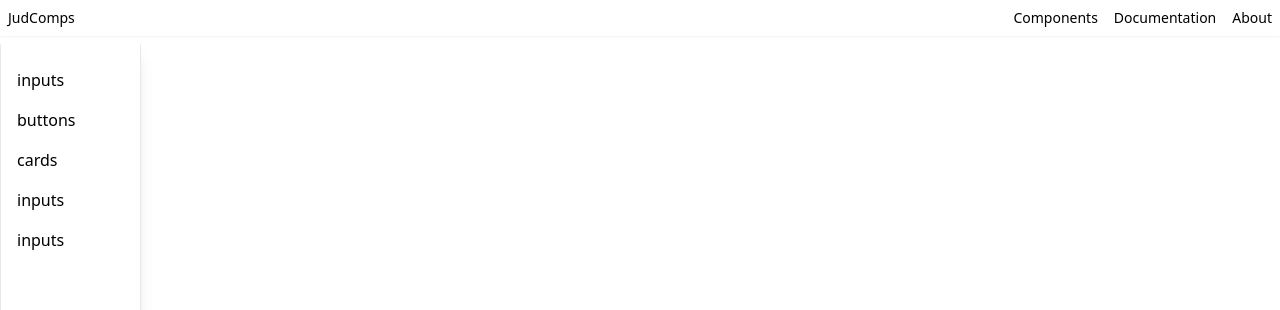
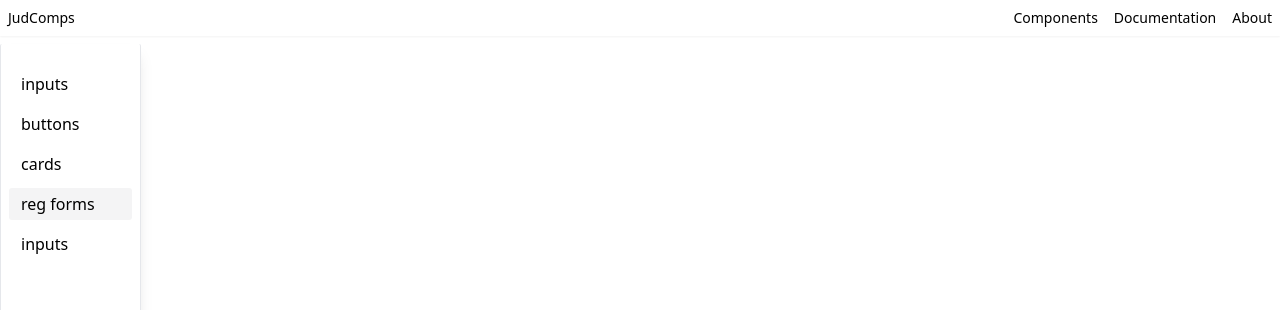
Before and after one commit to judahtc/JulohComponents-Tailwind, an Angular app: page / in a window 1280 px wide. Shown: the top 310 px of the page. Built offline with nearby package versions, Linux system fonts and the light colour scheme.

Commit message:
feat: added navigation background to the sidebar

```diff
--- a/src/app/app.routes.ts
+++ b/src/app/app.routes.ts
@@ -3,6 +3,7 @@ import { ButtonComponent } from './button/button.component';
 import { InputsComponent } from './inputs/inputs.component';
 import { CardComponent } from './card/card.component';
 import { PortalComponent } from './portal/portal.component';
+import { RegistrationFormsComponent } from './registration-forms/registration-forms.component';
 
 export const routes: Routes = [
   {
@@ -12,6 +13,7 @@ export const routes: Routes = [
       { path: 'card', component: CardComponent },
       { path: 'button', component: ButtonComponent },
       { path: 'inputs', component: InputsComponent },
+      { path: 'reg', component: RegistrationFormsComponent },
     ],
   },
   { path: '', component: PortalComponent },
--- a/src/app/inputs/inputs.component.html
+++ b/src/app/inputs/inputs.component.html
@@ -74,76 +74,8 @@
       <span class="text-gray-500 sm:text-sm">$</span>
     </div>
     <input type="text" name="price" id="price"
-      class="block  rounded-md border-0 py-1.5 pl-7 pr-20 text-gray-900 ring-1 ring-inset ring-gray-300 placeholder:text-gray-400 focus:ring-2 focus:ring-inset focus:ring-indigo-600 sm:text-sm sm:leading-6"
+      class="block  rounded-md  py-1.5 pl-7 pr-20 text-gray-900 ring-1 ring-inset ring-gray-300 placeholder:text-gray-400  sm:text-sm sm:leading-6 focus:outline-none"
       placeholder="0.00">
 
   </div>
 </div>
-
-
-<div>
-  <label id="listbox-label" class="block text-sm font-medium leading-6 text-gray-900">Assigned to</label>
-  <div class="relative mt-2">
-    <button type="button"
-      class="relative w-full cursor-default rounded-md bg-white py-1.5 pl-3 pr-10 text-left text-gray-900 shadow-sm ring-1 ring-inset ring-gray-300 focus:outline-none focus:ring-2 focus:ring-indigo-500 sm:text-sm sm:leading-6"
-      aria-haspopup="listbox" aria-expanded="true" aria-labelledby="listbox-label">
-      <span class="flex items-center">
-        <img
-          src="https://images.unsplash.com/photo-1472099645785-5658abf4ff4e?ixlib=rb-1.2.1&ixid=eyJhcHBfaWQiOjEyMDd9&auto=format&fit=facearea&facepad=2&w=256&h=256&q=80"
-          alt="" class="h-5 w-5 flex-shrink-0 rounded-full">
-        <span class="ml-3 block truncate">Tom Cook</span>
-      </span>
-      <span class="pointer-events-none absolute inset-y-0 right-0 ml-3 flex items-center pr-2">
-        <svg class="h-5 w-5 text-gray-400" viewBox="0 0 20 20" fill="currentColor" aria-hidden="true">
-          <path fill-rule="evenodd"
-            d="M10 3a.75.75 0 01.55.24l3.25 3.5a.75.75 0 11-1.1 1.02L10 4.852 7.3 7.76a.75.75 0 01-1.1-1.02l3.25-3.5A.75.75 0 0110 3zm-3.76 9.2a.75.75 0 011.06.04l2.7 2.908 2.7-2.908a.75.75 0 111.1 1.02l-3.25 3.5a.75.75 0 01-1.1 0l-3.25-3.5a.75.75 0 01.04-1.06z"
-            clip-rule="evenodd" />
-        </svg>
-      </span>
-    </button>
-
-    <!--
-      Select popover, show/hide based on select state.
-
-      Entering: ""
-        From: ""
-        To: ""
-      Leaving: "transition ease-in duration-100"
-        From: "opacity-100"
-        To: "opacity-0"
-    -->
-    <ul
-      class="absolute z-10 mt-1 max-h-56 w-full overflow-auto rounded-md bg-white py-1 text-base shadow-lg ring-1 ring-black ring-opacity-5 focus:outline-none sm:text-sm"
-      tabindex="-1" role="listbox" aria-labelledby="listbox-label" aria-activedescendant="listbox-option-3">
-      <!--
-        Select option, manage highlight styles based on mouseenter/mouseleave and keyboard navigation.
-
-        Highlighted: "bg-indigo-600 text-white", Not Highlighted: "text-gray-900"
-      -->
-      <li class="relative cursor-default select-none py-2 pl-3 pr-9 text-gray-900" id="listbox-option-0" role="option">
-        <div class="flex items-center">
-          <img
-            src="https://images.unsplash.com/photo-1491528323818-fdd1faba62cc?ixlib=rb-1.2.1&ixid=eyJhcHBfaWQiOjEyMDd9&auto=format&fit=facearea&facepad=2&w=256&h=256&q=80"
-            alt="" class="h-5 w-5 flex-shrink-0 rounded-full">
-          <!-- Selected: "font-semibold", Not Selected: "font-normal" -->
-          <span class="ml-3 block truncate font-normal">Wade Cooper</span>
-        </div>
-
-        <!--
-          Checkmark, only display for selected option.
-
-          Highlighted: "text-white", Not Highlighted: "text-indigo-600"
-        -->
-        <span class="absolute inset-y-0 right-0 flex items-center pr-4 text-indigo-600">
-          <svg class="h-5 w-5" viewBox="0 0 20 20" fill="currentColor" aria-hidden="true">
-            <path fill-rule="evenodd"
-              d="M16.704 4.153a.75.75 0 01.143 1.052l-8 10.5a.75.75 0 01-1.127.075l-4.5-4.5a.75.75 0 011.06-1.06l3.894 3.893 7.48-9.817a.75.75 0 011.05-.143z"
-              clip-rule="evenodd" />
-          </svg>
-        </span>
-      </li>
-
-      <!-- More items... -->
-    </ul>
-  </div>
-</div>
--- a/src/app/portal/portal.component.css
+++ b/src/app/portal/portal.component.css
@@ -0,0 +1,7 @@
+.sidebar-items {
+  @apply hover:bg-zinc-100 hover:px-3 hover:py-1 py-1 px-3 hover:rounded-[3px];
+}
+
+li.selected {
+  @apply bg-zinc-100  py-1 px-3 rounded-[3px];
+}
--- a/src/app/portal/portal.component.html
+++ b/src/app/portal/portal.component.html
@@ -10,20 +10,20 @@
 </div>
 <div class="flex">
   <div class="sidebar p-2 border-x w-40 h-screen rounded-sm mt-2 shadow-lg ">
-    <ul class="space-y-4 mt-4 ml-2">
-      <li>
-        <a href="/portal/inputs">inputs</a>
+    <ul class="space-y-2 mt-4  text-md">
+      <li [class.selected]="inputs" class="sidebar-items">
+        <a href="/portal/inputs?comp=input">inputs</a>
       </li>
-      <li>
-        <a href="/portal/button"> buttons</a>
+      <li [class.selected]="button" class="sidebar-items">
+        <a href="/portal/button?comp=button"> buttons</a>
       </li>
-      <li>
-        <a href="/portal/card">cards</a>
+      <li [class.selected]="card" class="sidebar-items">
+        <a href="/portal/card?comp=card">cards</a>
       </li>
-      <li>
-        <a href=""> inputs</a>
+      <li [class.selected]="regform" class="sidebar-items">
+        <a href="/portal/reg?comp=regforms"> reg forms</a>
       </li>
-      <li>
+      <li class="sidebar-items">
         <a href=""> inputs</a>
       </li>
     </ul>
--- a/src/app/portal/portal.component.ts
+++ b/src/app/portal/portal.component.ts
@@ -1,6 +1,7 @@
-import { Component } from '@angular/core';
+import { Component, OnInit } from '@angular/core';
 import { RouterOutlet } from '@angular/router';
-
+import { HttpParams } from '@angular/common/http';
+import { Route, ActivatedRoute } from '@angular/router';
 @Component({
   selector: 'app-portal',
   standalone: true,
@@ -8,4 +9,50 @@ import { RouterOutlet } from '@angular/router';
   templateUrl: './portal.component.html',
   styleUrl: './portal.component.css',
 })
-export class PortalComponent {}
+export class PortalComponent implements OnInit {
+  constructor(private route: ActivatedRoute) {}
+  clicked = true;
+  inputs = false;
+  card = false;
+  button = false;
+  regform = true;
+  ngOnInit(): void {
+    this.route.queryParams.subscribe((params) => {
+      let parameter = params['comp'];
+
+      if (parameter == 'input') {
+        this.inputsFunc();
+      } else if (parameter == 'card') {
+        this.cardFunc();
+      } else if (parameter == 'button') {
+        this.buttonFunc();
+      } else if (parameter == 'regform') {
+        this.regformFunc();
+      }
+    });
+  }
+  inputsFunc() {
+    this.inputs = true;
+    this.card = false;
+    this.button = false;
+    this.regform = false;
+  }
+  cardFunc() {
+    this.inputs = false;
+    this.card = true;
+    this.button = false;
+    this.regform = false;
+  }
+  buttonFunc() {
+    this.inputs = false;
+    this.card = false;
+    this.button = true;
+    this.regform = false;
+  }
+  regformFunc() {
+    this.inputs = false;
+    this.card = false;
+    this.button = false;
+    this.regform = true;
+  }
+}
--- /dev/null
+++ b/src/app/registration-forms/registration-forms.component.html
@@ -0,0 +1,30 @@
+<div class="w-[350px] bg-white shadow-md rounded-lg">
+  <div class="p-4 border-b">
+    <h2 class="text-lg font-semibold">Create project</h2>
+    <p class="text-sm text-gray-500">Deploy your new project in one-click.</p>
+  </div>
+  <div class="p-4">
+    <form>
+      <div class="grid w-full items-center gap-4">
+        <div class="flex flex-col space-y-1.5">
+          <label for="name" class="text-sm font-medium">Name</label>
+          <input id="name" type="text" placeholder="Name of your project" class="border rounded px-3 py-2 text-sm" />
+        </div>
+        <div class="flex flex-col space-y-1.5">
+          <label for="framework" class="text-sm font-medium">Framework</label>
+          <select id="framework" class="border rounded px-3 py-2 text-sm">
+            <option value="" disabled selected>Select</option>
+            <option value="next">Next.js</option>
+            <option value="sveltekit">SvelteKit</option>
+            <option value="astro">Astro</option>
+            <option value="nuxt">Nuxt.js</option>
+          </select>
+        </div>
+      </div>
+    </form>
+  </div>
+  <div class="p-4 flex justify-between border-t">
+    <button class="text-sm px-4 py-2 border rounded text-gray-700 hover:bg-gray-50">Cancel</button>
+    <button class="text-sm px-4 py-2 bg-blue-600 text-white rounded hover:bg-blue-500">Deploy</button>
+  </div>
+</div>
```
Also changed, not shown: src/app/registration-forms/registration-forms.component.ts (added, +12 -0 lines), src/app/card/card.component.html (indentation only), src/app/registration-forms/registration-forms.component.css (added), 1 other file (tests, documents, lock files or other folders).
